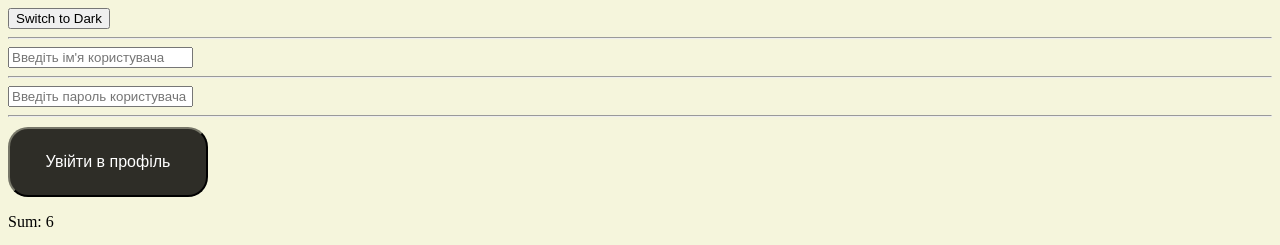
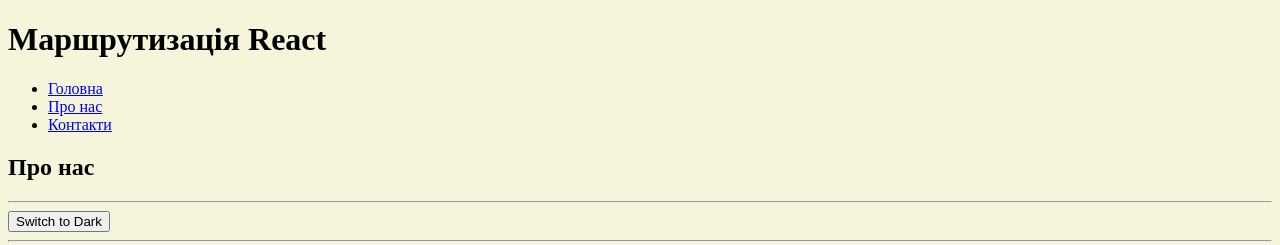
Before and after one commit to AnneRom/react-edu, a React (Vite) app: page /about in a window 1280 px wide. Shown: the top 245 px of the page. Built offline with nearby package versions, Linux system fonts and the light colour scheme; no server answers.

Commit message:
13.11
Початок теми "Маршрутизація"

```diff
--- a/package.json
+++ b/package.json
@@ -17,6 +17,7 @@
     "react-dom": "^19.0.0",
     "react-icons": "^5.5.0",
     "react-player": "^3.3.3",
+    "react-router-dom": "^7.9.5",
     "react-spinners": "^0.17.0",
     "yup": "^1.6.1"
   },
--- a/src/components/App.jsx
+++ b/src/components/App.jsx
@@ -1,5 +1,5 @@
-import { useEffect, useState } from 'react';
-import './App.css'
+import { useEffect, useState } from 'react'
+// import  css from './App.css'
 import  Product from './Product'
 import  Gallery from './Gallery'
 import  MailBox from './MailBox'
@@ -30,6 +30,12 @@
 ///
 import { UserMenu } from './UserMenu';
 import { ThemeSwitcher } from './ThemeSwitcher';
+//Маршрутизація React
+import { Routes, Route, NavLink} from "react-router-dom";
+import clsx from 'clsx';
+import Home from './pages/Home';
+import About from './pages/About';
+import Contacts from './pages/Contacts';
 
 export default function App() {
   const [articles, setArticles] = useState([])
@@ -91,8 +97,37 @@
     setHasAccepted(evt.target.checked)
   }
 
+
+  const buildLinkClass = ({ isActive }) => {
+    return clsx("link", isActive && "active");
+};
+
   return (
     <>
+    <h1>Маршрутизація React</h1>
+    <div>
+      <nav>
+        <ul>
+          <li>
+            <NavLink to="/" className={buildLinkClass}>Головна</NavLink>
+          </li>
+          <li>
+            <NavLink to="/about" className={buildLinkClass}>Про нас</NavLink>
+          </li>
+          <li>
+            <NavLink to="/contacts" className={buildLinkClass}>Контакти</NavLink>
+          </li>
+        </ul>
+      </nav>
+      <Routes>
+        <Route path='/' element={<Home />}/>
+        <Route path='/about' element={<About />}/>
+        <Route path='/contacts' element={<Contacts />}/>
+        <Route path='*' element={<h2>Сторінку не знайдено</h2>}/>
+      </Routes>
+
+    </div>
+    <hr />
     <ThemeSwitcher />
     <hr />
     <UserMenu />
--- /dev/null
+++ b/src/components/pages/About.jsx
@@ -0,0 +1,10 @@
+function About () {
+  return (
+    <div>
+        <h2>Про нас</h2>
+    </div>
+
+  );
+}
+
+export default About;
--- /dev/null
+++ b/src/components/pages/Contacts.jsx
@@ -0,0 +1,10 @@
+function Contacts () {
+  return (
+    <div>
+        <h2>Контакти</h2>
+    </div>
+
+  );
+}
+
+export default Contacts;
--- /dev/null
+++ b/src/components/pages/Home.jsx
@@ -0,0 +1,11 @@
+function Home () {
+  return (
+    <div>
+        <h2>React</h2>
+        <p>The library for web and native user interfaces</p>
+        <button><a href="https://react.dev/learn" target="_blank" rel="noopener noreferrer">Learn React</a></button>
+    </div>
+  );
+}
+
+export default Home;
```
Also changed, not shown: src/main.jsx (+5 -2 lines), 1 other file (tests, documents, lock files or other folders).
